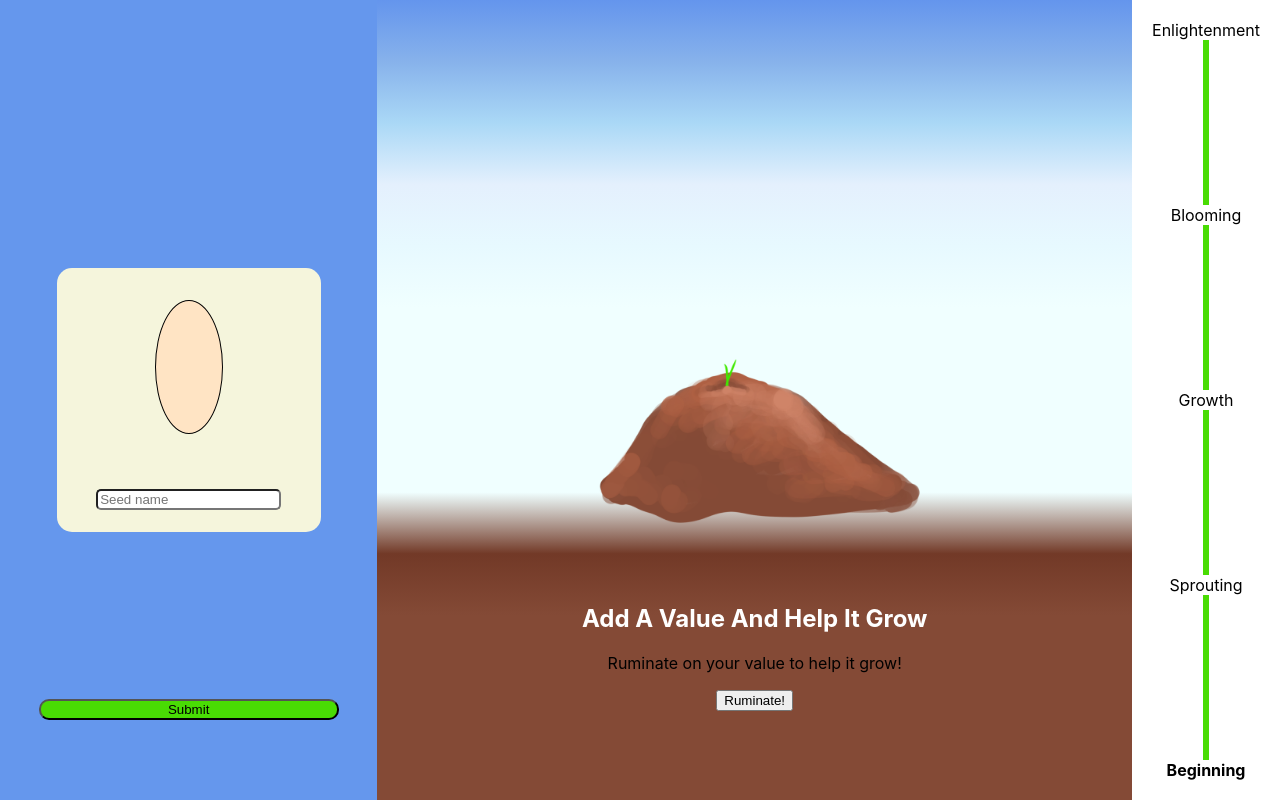
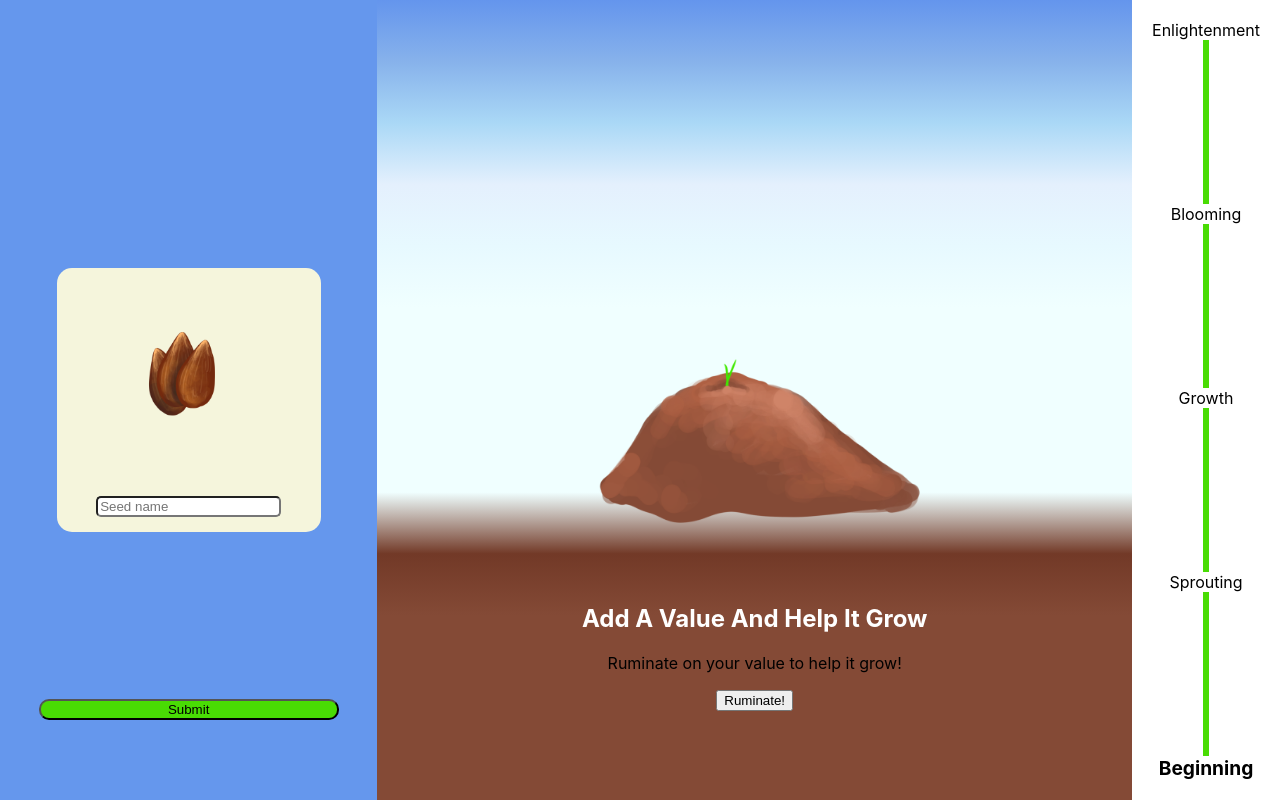
Before and after one commit to niksseif/Grow-Your-Value, a React (Create React App) app: page / in a window 1280 px wide. Built offline with nearby package versions, Linux system fonts and the light colour scheme.

Commit message:
add animation, seed img, update some styles

```diff
--- a/src/App/App.css
+++ b/src/App/App.css
@@ -1,6 +1,6 @@
 .App {
   text-align: center;
   display: grid;
-  grid-template-columns: 1fr 2fr 0.1fr;
+  grid-template-columns: 1fr 2fr 0.2fr;
   height: 100vh;
 }
--- a/src/Garden/Garden.css
+++ b/src/Garden/Garden.css
@@ -35,3 +35,20 @@
   width: 150px;
   height: 80%;
 } */
+
+.fade-in {
+	opacity: 1;
+	animation-name: fadeInOpacity;
+	animation-iteration-count: 1;
+	animation-timing-function: ease-in;
+	animation-duration: 2s;
+}
+
+@keyframes fadeInOpacity {
+	0% {
+		opacity: 0;
+	}
+	100% {
+		opacity: 1;
+	}
+}
--- a/src/Garden/Garden.js
+++ b/src/Garden/Garden.js
@@ -20,10 +20,10 @@ const Garden = ({waterPlant, valueSeeds}) => {
     <section className="garden">
       <section className="plant-section">
         <div className="plant">
-          {timesWatered === 4 && <img className="rose" src={rose} alt='drawing of rose'/>}
-          {timesWatered === 3 && <img className="bud" src={bud} alt='drawing of bud'/>}
-          {timesWatered === 2 && <img className="sprout" src={sprout} alt='drawing of sprout'/>}
-          {timesWatered === 1 && <img className="stem" src={stem} alt='drawing of stem'/>}
+          {timesWatered === 4 && <img className="rose fade-in" src={rose} alt='drawing of rose'/>}
+          {timesWatered === 3 && <img className="bud fade-in" src={bud} alt='drawing of bud'/>}
+          {timesWatered === 2 && <img className="sprout fade-in" src={sprout} alt='drawing of sprout'/>}
+          {timesWatered === 1 && <img className="stem fade-in" src={stem} alt='drawing of stem'/>}
           {timesWatered === 0 && <img className="dirt" src={dirt} alt='drawing of dirt'/>}
           {/* <img src={bud} alt='drawing of a flower bud'/> */}
           <h2>{name}</h2>
--- a/src/GrowthMeter/GrowthMeter.css
+++ b/src/GrowthMeter/GrowthMeter.css
@@ -13,6 +13,7 @@ ul {
 
 .bold {
     font-weight: bold;
+    font-size: larger;
 }
 
 .small {
--- a/src/SeedPacket/SeedPacket.css
+++ b/src/SeedPacket/SeedPacket.css
@@ -16,15 +16,6 @@
     justify-content: space-around;
 
 }
-.oval {
-    background-color: bisque;
-    border-radius: 50%;
-    border-color: black;
-    border: 1px solid black;
-    height: 50%;
-    width: 25%;
-    margin: 10px auto ;
-}
 .submit-bttn {
     background-color: #49DC04;
     width: 300px;
@@ -37,3 +28,8 @@
 input {
     border-radius: 5px;
 }
+
+.seed {
+    width: 180px;
+    margin: 0 auto;
+}
--- a/src/SeedPacket/SeedPacket.js
+++ b/src/SeedPacket/SeedPacket.js
@@ -1,5 +1,8 @@
 import React, { Component } from 'react';
+import seed from '../assets/seeds.png'
 import './SeedPacket.css'
+
+
 class SeedPacket extends Component{
   constructor() {
     super();
@@ -20,7 +23,7 @@ class SeedPacket extends Component{
     return (
       <div className='container'>
           <form onSubmit={(e) => this.handleSubmit(e) }>
-          <div className='oval'></div>
+          <img className="seed" src={seed} alt='drawing of rose'/>
             <label htmlFor='seed-name'>
               <input id="seed-name" type = "text" value = {this.state.name} onChange={(e) =>this.handleChange(e)} placeholder="Seed name"></input>
               </label>
```
